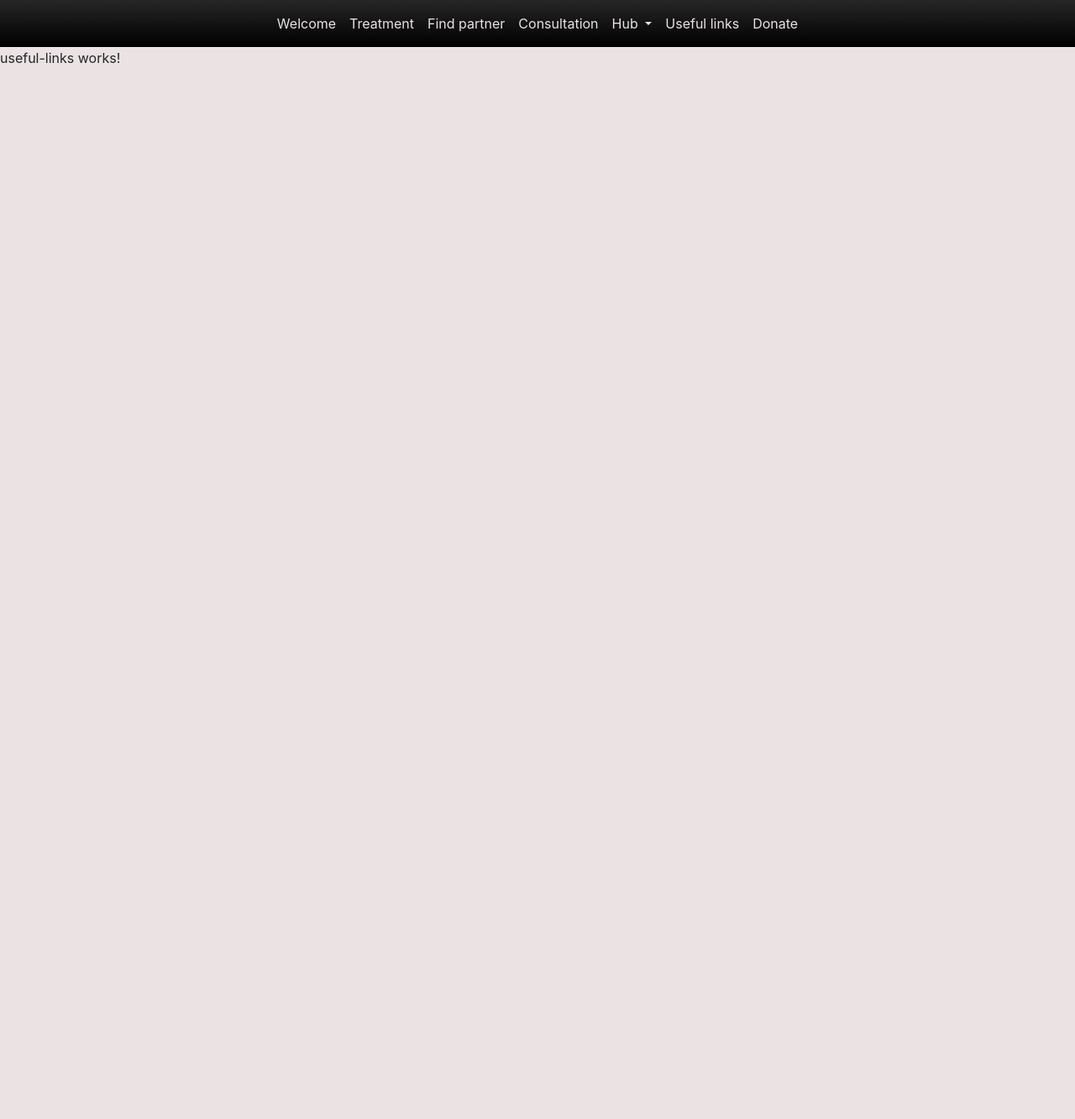
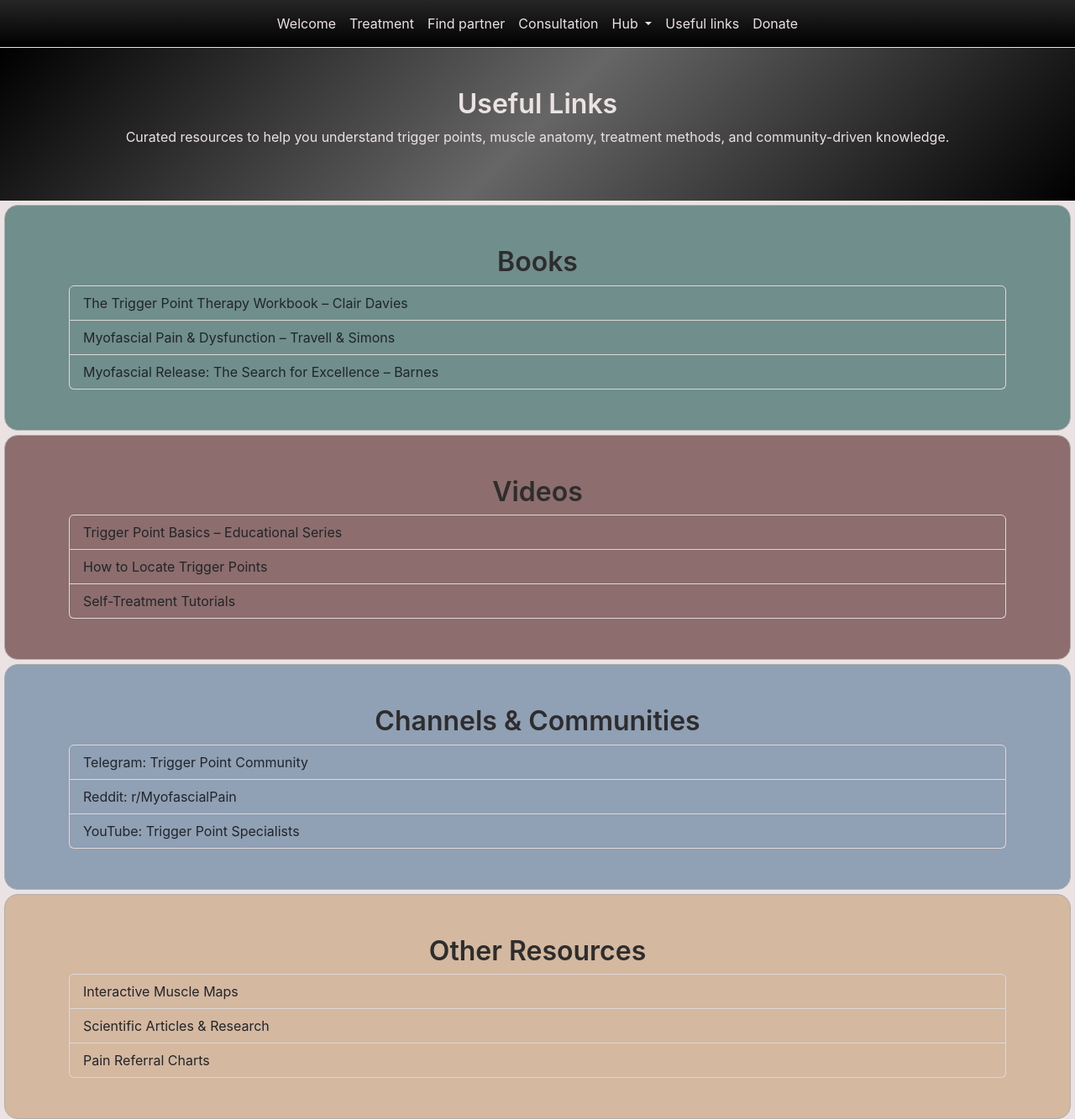
Before and after one commit to swetlikow/trigger-hub, an Angular app: page /useful-links in a window 1280 px wide. Shown: the whole page at 84% size. Before the commit the page ends 800 px from the top, so only its background shows below. Built offline with nearby package versions, Linux system fonts and the light colour scheme.

Commit message:
added useful links page

```diff
--- a/src/app/components/useful-links/useful-links.css
+++ b/src/app/components/useful-links/useful-links.css
@@ -0,0 +1,46 @@
+.section-title {
+  font-weight: 600;
+}
+
+.list-group-item {
+  background: transparent;
+  border-color: #ded8d8;
+}
+
+.list-group-item:hover {
+  background: #cac6c6;
+}
+
+.list-group-item a {
+  text-decoration: none;
+  color: inherit;
+  display: block;
+}
+
+.section-book {
+  border: 1px solid #b2adad;
+  border-radius: 1rem;
+  margin: 5px;
+  background: #6f8e8c;
+}
+
+.section-video {
+  border: 1px solid #b2adad;
+  border-radius: 1rem;
+  margin: 5px;
+  background: #8d6d6d;
+}
+
+.section-channel {
+  border: 1px solid #adb0b2;
+  border-radius: 1rem;
+  margin: 5px;
+  background: #90a0b5;
+}
+
+.section-other {
+  border: 1px solid #b2adad;
+  border-radius: 1rem;
+  margin: 5px;
+  background: #d4b8a0;
+}
--- a/src/app/components/useful-links/useful-links.html
+++ b/src/app/components/useful-links/useful-links.html
@@ -1 +1,59 @@
-<p>useful-links works!</p>
+<section class="py-5 black">
+  <div class="container">
+    <h2 class="section-title text-center">Useful Links</h2>
+    <p class="text-center mx-auto">
+      Curated resources to help you understand trigger points, muscle anatomy, treatment methods,
+      and community-driven knowledge.
+    </p>
+  </div>
+</section>
+
+<section class="py-5 white section-book">
+  <div class="container">
+    <h2 class="section-title text-center">Books</h2>
+    <ul class="list-group">
+      <li class="list-group-item">
+        <a href="#">The Trigger Point Therapy Workbook – Clair Davies</a>
+      </li>
+      <li class="list-group-item">
+        <a href="#">Myofascial Pain & Dysfunction – Travell & Simons</a>
+      </li>
+      <li class="list-group-item">
+        <a href="#">Myofascial Release: The Search for Excellence – Barnes</a>
+      </li>
+    </ul>
+  </div>
+</section>
+
+<section class="py-5 white section-video">
+  <div class="container">
+    <h2 class="section-title text-center">Videos</h2>
+    <ul class="list-group">
+      <li class="list-group-item"><a href="#">Trigger Point Basics – Educational Series</a></li>
+      <li class="list-group-item"><a href="#">How to Locate Trigger Points</a></li>
+      <li class="list-group-item"><a href="#">Self-Treatment Tutorials</a></li>
+    </ul>
+  </div>
+</section>
+
+<section class="py-5 white section-channel">
+  <div class="container">
+    <h2 class="section-title text-center">Channels & Communities</h2>
+    <ul class="list-group">
+      <li class="list-group-item"><a href="#">Telegram: Trigger Point Community</a></li>
+      <li class="list-group-item"><a href="#">Reddit: r/MyofascialPain</a></li>
+      <li class="list-group-item"><a href="#">YouTube: Trigger Point Specialists</a></li>
+    </ul>
+  </div>
+</section>
+
+<section class="py-5 white section-other">
+  <div class="container">
+    <h2 class="section-title text-center">Other Resources</h2>
+    <ul class="list-group">
+      <li class="list-group-item"><a href="#">Interactive Muscle Maps</a></li>
+      <li class="list-group-item"><a href="#">Scientific Articles & Research</a></li>
+      <li class="list-group-item"><a href="#">Pain Referral Charts</a></li>
+    </ul>
+  </div>
+</section>
```
